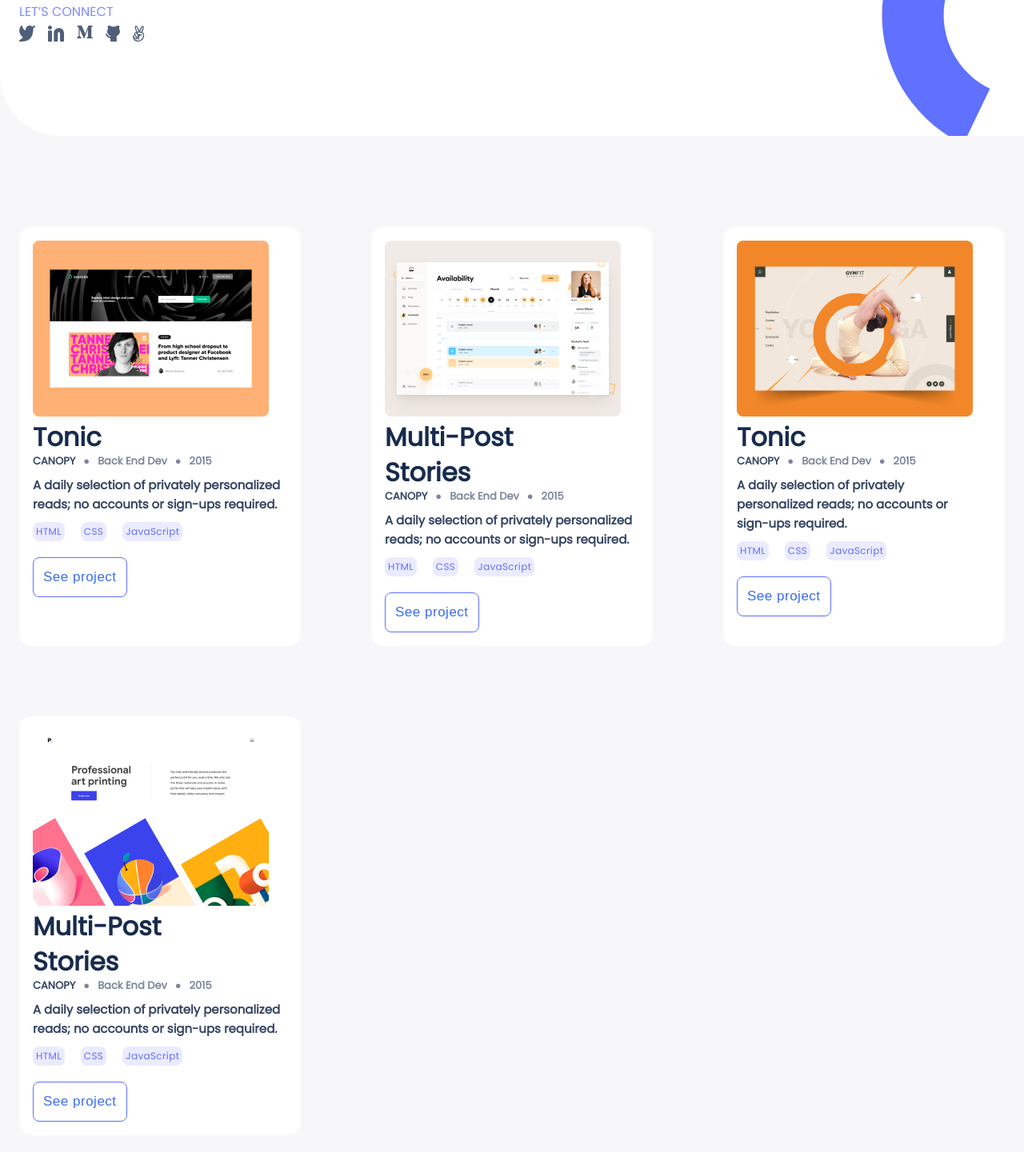
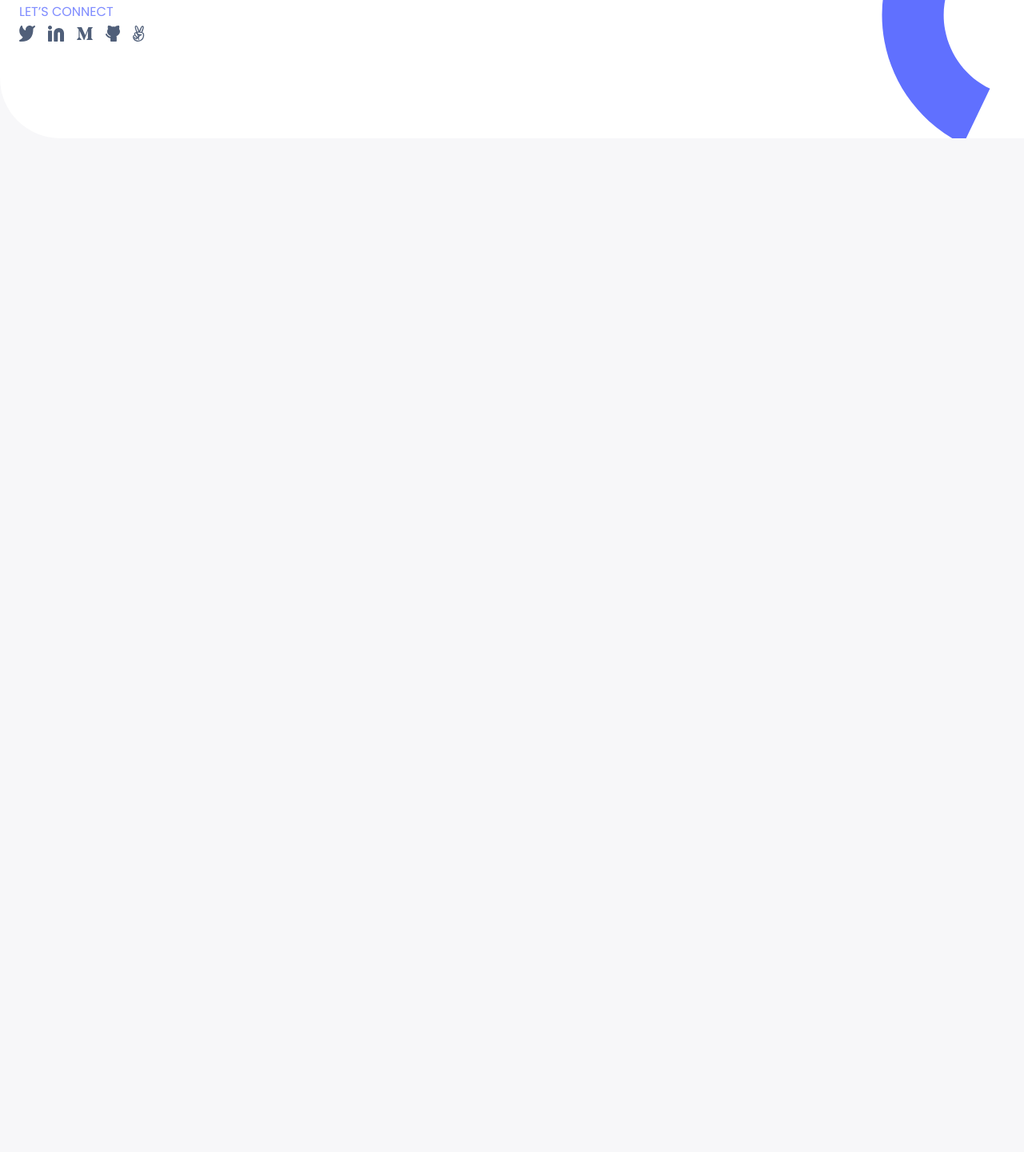
Before and after one commit to 78fatemanazari/Portfolio, a website: page index.html in a window 1280 px wide. Shown: the part 365-1806 px from the top of the page at 80% size. After the commit the page ends 800 px from the top, so only its background shows below. Drawn offline with Linux system fonts and the light colour scheme.

Commit message:
Add images

```diff
--- a/index.html
+++ b/index.html
@@ -43,137 +43,32 @@
         <div class="social-icons">
             <ul>
                 <li>
-                    <img src="images/twitter.svg" alt="twitter img">
+                    <a href="https://twitter.com/fati_nazari78?s=31">
+                        <img src="images/twitter.svg" alt="twitter img">
+                    </a>
                 </li>
                 <li>
-                    <img src="images/linkedin.svg" alt="linkedin img">
+                    <a href="https://www.linkedin.com/in/78fatemanazari">
+                        <img src="images/linkedin.svg" alt="linkedin img">
+                    </a>
                 </li>
                 <li>
-                    <img src="images/medium.svg" alt="medium img">
+                    <a href="">
+                        <img src="images/medium.svg" alt="medium img">
+                    </a>
                 </li>
                 <li>
-                    <img src="images/github.svg" alt="github img">
+                    <a href="https://github.com/78fatemanazari">
+                        <img src="images/github.svg" alt="github img">
+                    </a>
                 </li>
                 <li>
-                    <img src="images/victory.svg" alt="victory img">
+                    <a href="">
+                        <img src="images/victory.svg" alt="victory img">
+                    </a>
                 </li>
             </ul>
         </div>
     </section>
-            <!--START WORKS SECTION-->
-    <section class="cards-container">
-        <div class="cards">
-            <div class="cards-img">
-                <img src="images/card1.png" alt="card1 img">
-            </div>
-            <div class="cards-heading">
-                <h1>Tonic</h1>
-            </div>
-            <div class="cards-details">
-                <p>Canopy</p>
-                <div>●</div>
-                <p>Back End Dev</p>
-                <div>●</div>
-                <p>2015</p>
-            </div>
-            <div class="cards-para">
-                <p>A daily selection of privately personalized reads;
-                no accounts or sign-ups required.</p>
-            </div>
-            <div class="cards-languages">
-                <ul>
-                    <li>HTML</li>
-                    <li>CSS</li>
-                    <li>JavaScript</li>
-                </ul>
-            </div>
-            <button class="cards-button" type="submit">See project</button>
-        </div>
-        <div class="cards">
-            <div class="cards-img">
-                <img src="images/card2.png" alt="card2 img">
-            </div>
-            <div class="cards-heading">
-                <h1>Multi-Post<br>
-                    Stories</h1>
-            </div>
-            <div class="cards-details">
-                <p>Canopy</p>
-                <div>●</div>
-                <p>Back End Dev</p>
-                <div>●</div>
-                <p>2015</p>
-            </div>
-            <div class="cards-para">
-                <p>A daily selection of privately personalized reads;
-                no accounts or sign-ups required.</p>
-            </div>
-            <div class="cards-languages">
-                <ul>
-                    <li>HTML</li>
-                    <li>CSS</li>
-                    <li>JavaScript</li>
-                </ul>
-            </div>
-            <button class="cards-button" type="submit">See project</button>
-        </div>
-        <div class="cards">
-            <div class="cards-img">
-                <img src="images/card3.png" alt="card3 img">
-            </div>
-            <div class="cards-heading">
-                <h1>Tonic</h1>
-            <div class="cards-details">
-                <p>Canopy</p>
-                <div>●</div>
-                <p>Back End Dev</p>
-                <div>●</div>
-                <p>2015</p>
-            </div>
-            <div class="cards-para">
-                <p>A daily selection of privately<br>
-                   personalized reads;
-                   no accounts or<br>
-                   sign-ups required.</p>
-            </div>
-            <div class="cards-languages">
-                <ul>
-                    <li>HTML</li>
-                    <li>CSS</li>
-                    <li>JavaScript</li>
-                </ul>
-            </div>
-            <button class="cards-button" type="submit">See project</button>
-            </div>
-        </div>
-        <div class="cards">
-            <div class="cards-img">
-                <img src="images/card4.png" alt="card4 img">
-            </div>
-            <div class="cards-heading">
-                <h1>Multi-Post<br>
-                    Stories</h1>
-            </div>
-            <div class="cards-details">
-                <p>Canopy</p>
-                <div>●</div>
-                <p>Back End Dev</p>
-                <div>●</div>
-                <p>2015</p>
-            </div>
-            <div class="cards-para">
-                <p>A daily selection of privately personalized reads;
-                no accounts or sign-ups required.</p>
-            </div>
-            <div class="cards-languages">
-                <ul>
-                    <li>HTML</li>
-                    <li>CSS</li>
-                    <li>JavaScript</li>
-                </ul>
-            </div>
-            <button class="cards-button" type="submit">See project</button>
-        </div>
-    </section>
 </body>
 </html>
--- a/style.css
+++ b/style.css
@@ -17,6 +17,8 @@ body {
   width: 100%;
   background: #fff;
 }
+
+/*NAVBAR*/
 
 .navbar {
   display: flex;
@@ -39,6 +41,8 @@ body {
   padding: 8px;
   vertical-align: middle;
 }
+
+/*HEADLINE*/
 
 .headline-container {
   background: #fff;
@@ -73,6 +77,7 @@ body {
   font-weight: 500;
   line-height: 24px;
   margin-left: 24px;
+  cursor: pointer;
 }
 
 .social-icons ul {
@@ -81,87 +86,9 @@ body {
   gap: 1rem;
   margin-top: 5px;
   margin-bottom: 114px;
+  cursor: pointer;
 }
 
 .social-icons ul li {
   list-style: none;
 }
-
-.cards-container {
-  height: fit-content;
-  display: grid;
-  grid-template-columns: repeat(auto-fit, minmax(327px, 1fr));
-  gap: 5.5rem;
-  padding: 7.125rem 1.5rem;
-}
-
-.cards {
-  background: #fff;
-  border: 1px solid #fff;
-  border-radius: 16px;
-  padding: 16px;
-}
-
-.cards-heading h1 {
-  color: var(--neutrals-n-800, #172b4d);
-  font-size: 32px;
-  font-weight: 700;
-  line-height: 44px;
-}
-
-.cards-details {
-  display: flex;
-  gap: 10px;
-}
-
-.cards-details p,
-div {
-  color: var(--neutrals-n-100, #7a869a);
-  font-size: 13px;
-  font-weight: 600;
-  line-height: 16px;
-}
-
-.cards-details p:nth-child(1) {
-  color: var(--neutrals-n-600, #344563);
-  text-transform: uppercase;
-}
-
-.cards-para {
-  color: var(--neutrals-n-600, #344563);
-  font-size: 15px;
-  line-height: 24px;
-  margin-top: 10px;
-}
-
-.cards-languages ul {
-  display: flex;
-  gap: 20px;
-  margin-top: 10px;
-  margin-bottom: 20px;
-}
-
-.cards-languages ul li {
-  list-style: none;
-  color: var(--primary-b-400, #6070ff);
-  font-size: 12px;
-  font-weight: 500;
-  line-height: 16px;
-  letter-spacing: 0.36px;
-  border-radius: 8px;
-  background: var(--primary-b-50, #ebebff);
-  padding: 4px;
-}
-
-.cards-button {
-  color: var(--primary-b-500, #396df2);
-  text-align: center;
-  font-size: 17px;
-  font-weight: 500;
-  line-height: 24px;
-  letter-spacing: 0.51px;
-  border-radius: 8px;
-  border: 1px solid var(--primary-b-400, #6070ff);
-  padding: 12px;
-  background: #fff;
-}
```
Also changed, not shown: images/form-background.svg (added), images/icon.png (added), images/lang1.png (added), images/lang2.png (added), images/lang3.png (added).
